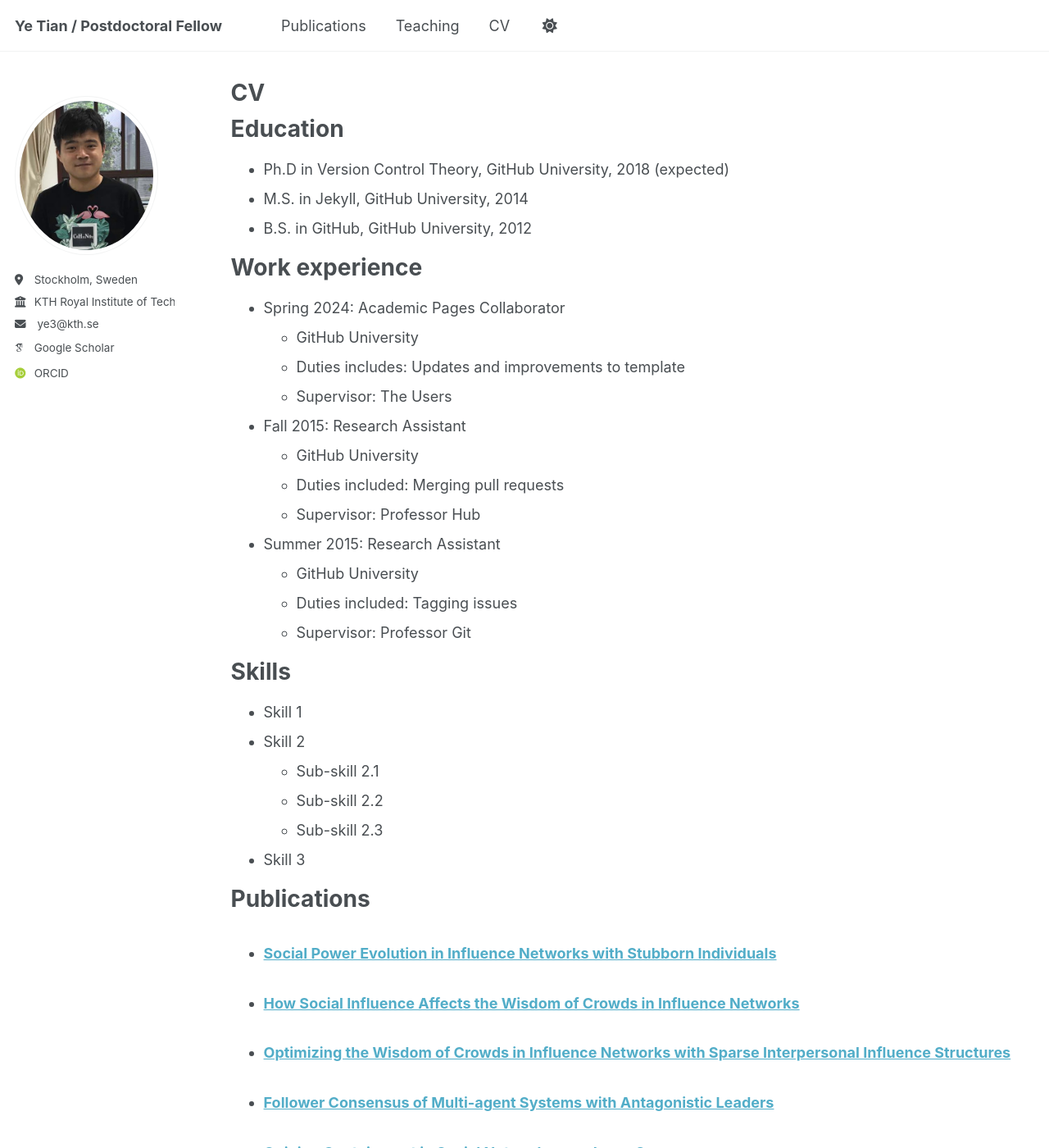
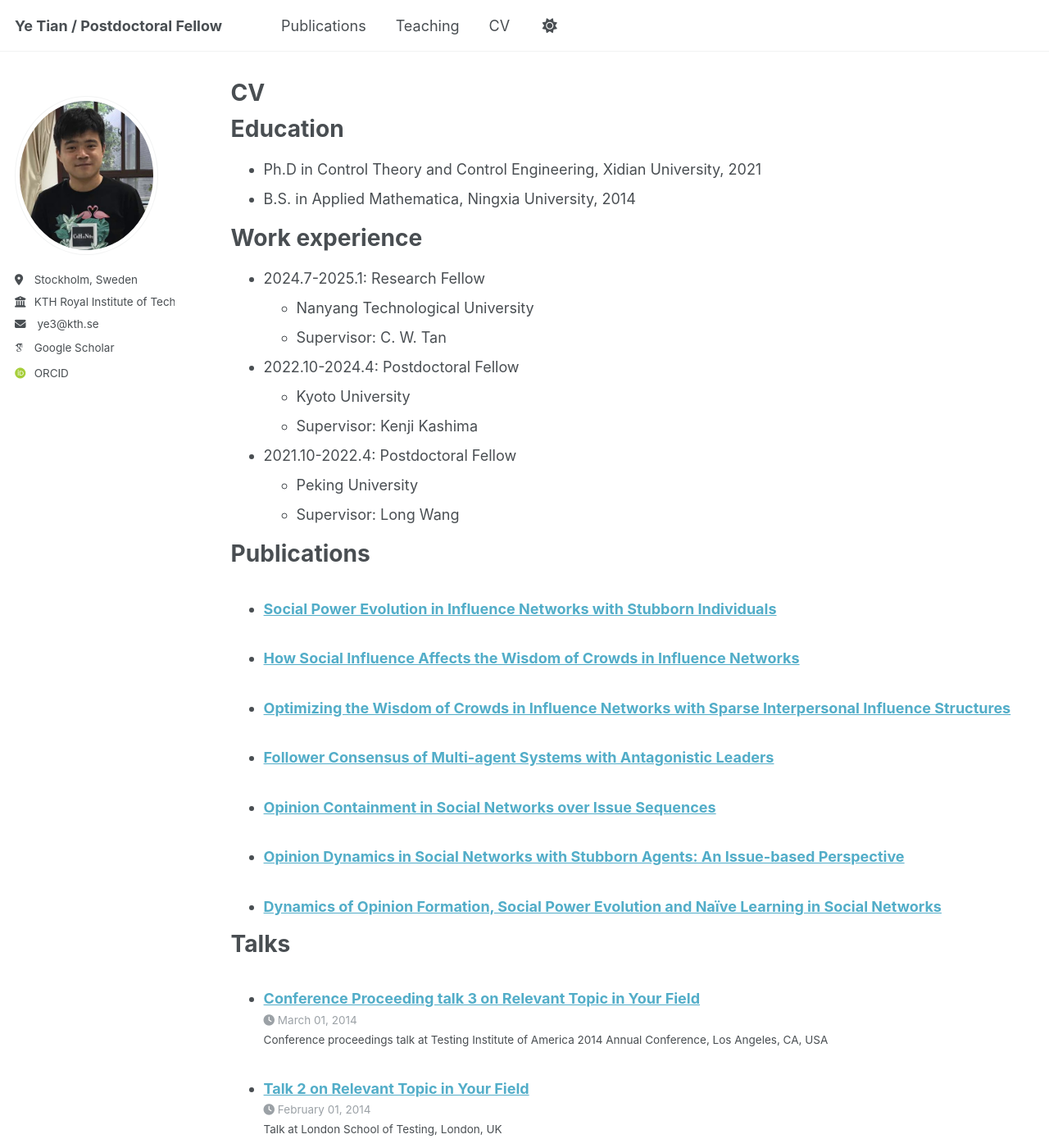
Before and after one commit to tinybeta/tinybeta.github.io, a Jekyll site: the page built from _pages/cv.md, in a window 1280 px wide and 1400 px high. Shown: the whole window at 82% size. Built offline with Jekyll 4.4.1, drawn with Linux system fonts in a browser that asks for light colours; some web fonts are replaced; a script that is not in the unit is left out; some of the changed text lies outside the part shown.

Commit message:
Update cv.md

```diff
--- a/_pages/cv.md
+++ b/_pages/cv.md
@@ -11,35 +11,24 @@ redirect_from:
 
 Education
 ======
-* Ph.D in Version Control Theory, GitHub University, 2018 (expected)
-* M.S. in Jekyll, GitHub University, 2014
-* B.S. in GitHub, GitHub University, 2012
+* Ph.D in Control Theory and Control Engineering, Xidian University, 2021
+* B.S. in Applied Mathematica, Ningxia University, 2014
 
 Work experience
 ======
-* Spring 2024: Academic Pages Collaborator
-  * GitHub University
-  * Duties includes: Updates and improvements to template
-  * Supervisor: The Users
+* 2024.7-2025.1: Research Fellow
+  * Nanyang Technological University
+  * Supervisor: C. W. Tan
 
-* Fall 2015: Research Assistant
-  * GitHub University
-  * Duties included: Merging pull requests
-  * Supervisor: Professor Hub
+* 2022.10-2024.4: Postdoctoral Fellow
+  * Kyoto University
+  * Supervisor: Kenji Kashima
 
-* Summer 2015: Research Assistant
-  * GitHub University
-  * Duties included: Tagging issues
-  * Supervisor: Professor Git
+* 2021.10-2022.4: Postdoctoral Fellow
+  * Peking University
+  * Supervisor: Long Wang
 
-Skills
-======
-* Skill 1
-* Skill 2
-  * Sub-skill 2.1
-  * Sub-skill 2.2
-  * Sub-skill 2.3
-* Skill 3
+
 
 Publications
 ======
@@ -52,13 +41,3 @@ Talks
   <ul>{% for post in site.talks reversed %}
     {% include archive-single-talk-cv.html  %}
   {% endfor %}</ul>
-
-Teaching
-======
-  <ul>{% for post in site.teaching reversed %}
-    {% include archive-single-cv.html %}
-  {% endfor %}</ul>
-
-Service and leadership
-======
-* Currently signed in to 43 different slack teams
```
